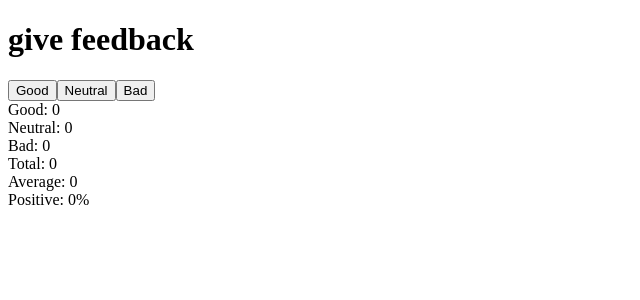
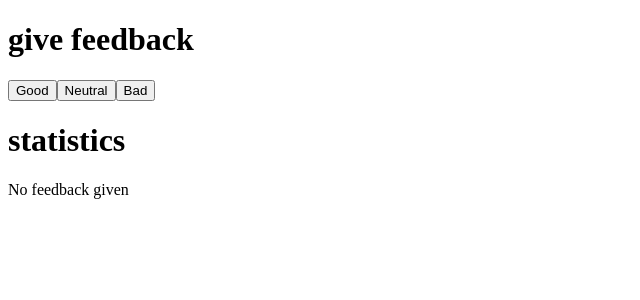
Before and after one commit to wrthm/fullstackopen2022-exercises, a React (Create React App) app in the folder part1/unicafe/: page / in a window 1280 px wide. Shown: the top 300 px of the page, without its empty margins (0-640 px from the left). Built offline with nearby package versions, Linux system fonts and the light colour scheme.

Commit message:
Exercise 1.9 done

```diff
--- a/part1/unicafe/src/App.js
+++ b/part1/unicafe/src/App.js
@@ -1,9 +1,9 @@
 import React, { useState } from 'react'
 
-const Header = () => {
+const Header = ({text}) => {
   return (
     <h1>
-      give feedback
+      {text}
     </h1>
   )
 }
@@ -28,9 +28,18 @@ const Statistics = ({data}) => {
   const { good, neutral, bad } = data
 
   const total = good + neutral + bad
+
+  if (total === 0) {
+    return (
+      <div>
+        No feedback given
+      </div>
+    )
+  }
+
   const score = good - bad
-  const average = total ? score/total : 0
-  const positive = total ? good/total : 0
+  const average = score/total
+  const positive = good/total*100
 
   return (
     <div>
@@ -39,7 +48,7 @@ const Statistics = ({data}) => {
       <Display text={`Bad: ${bad}`} />
       <Display text={`Total: ${total}`} />
       <Display text={`Average: ${average}`} />
-      <Display text={`Positive: ${positive * 100}%`} />
+      <Display text={`Positive: ${positive}%`} />
     </div>
   )
 }
@@ -62,10 +71,11 @@ const App = () => {
 
   return (
     <div>
-      <Header />
+      <Header text={'give feedback'}/>
       <Button handleClick={handleGoodClick} text={'Good'} />
       <Button handleClick={handleNeutralClick} text={'Neutral'} />
       <Button handleClick={handleBadClick} text={'Bad'} />
+      <Header text={'statistics'} />
       <Statistics data={data} />
     </div>
   )
```
